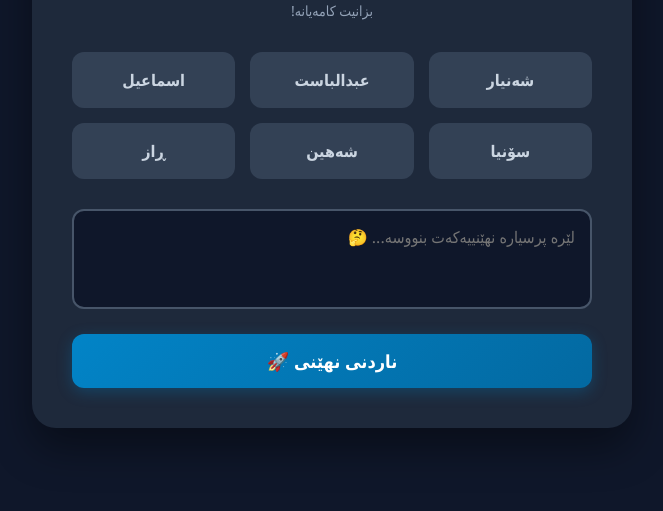
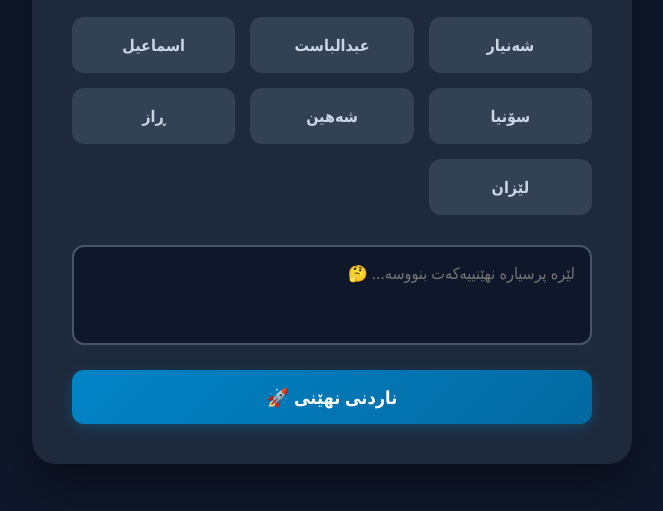
Before and after one commit to esmahelnawzad57-crypto/ismail_vercel, a website: page index.html in a window 1280 px wide. Shown: the part 241-752 px from the top of the page, without its empty margins (308-971 px from the left). Drawn offline with Linux system fonts and the light colour scheme.

Commit message:
Update index.html

```diff
--- a/index.html
+++ b/index.html
@@ -19,6 +19,7 @@
             <div class="friend-card" data-name="سۆنیا">سۆنیا</div>
             <div class="friend-card" data-name="شەهین">شەهین</div>
             <div class="friend-card" data-name="ڕاز">ڕاز</div>
+            <div class="friend-card" data-name="لێزان">لێزان</div>
         </div>
 
         <div class="input-section">
```
